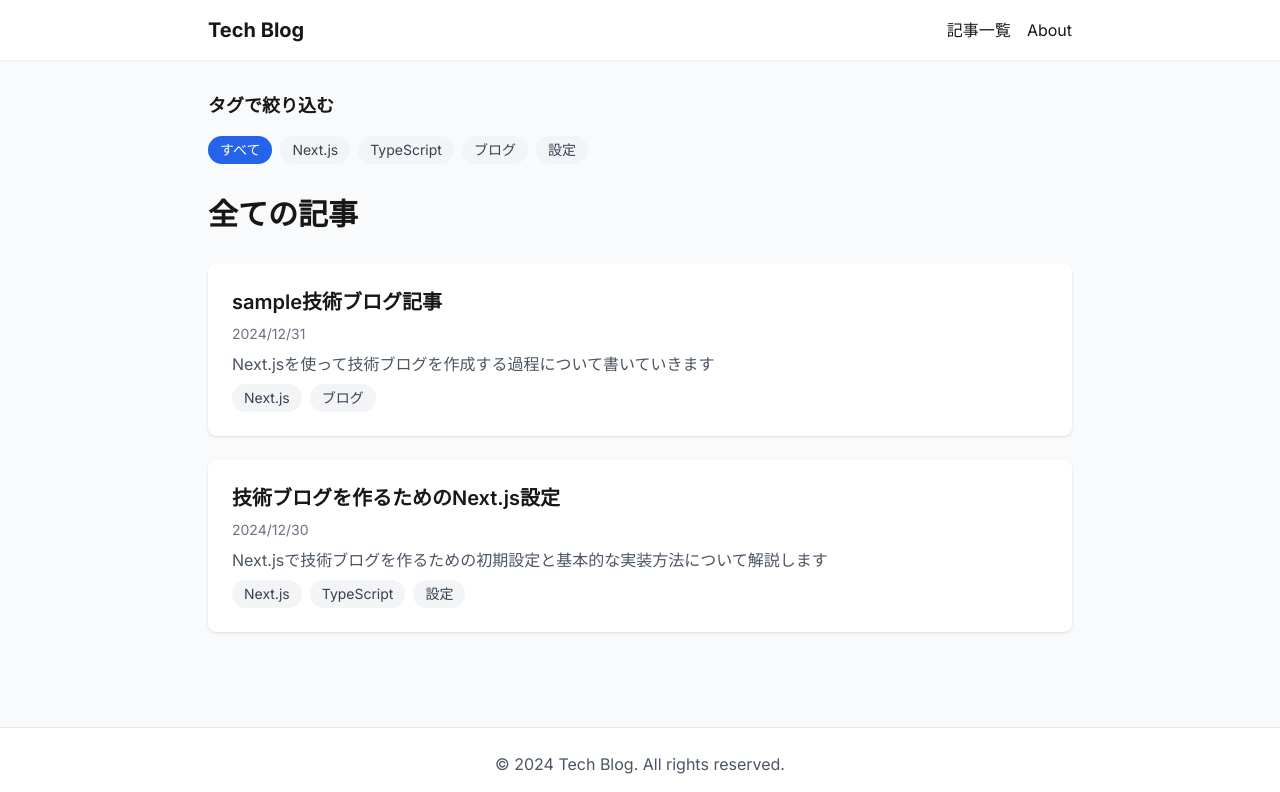
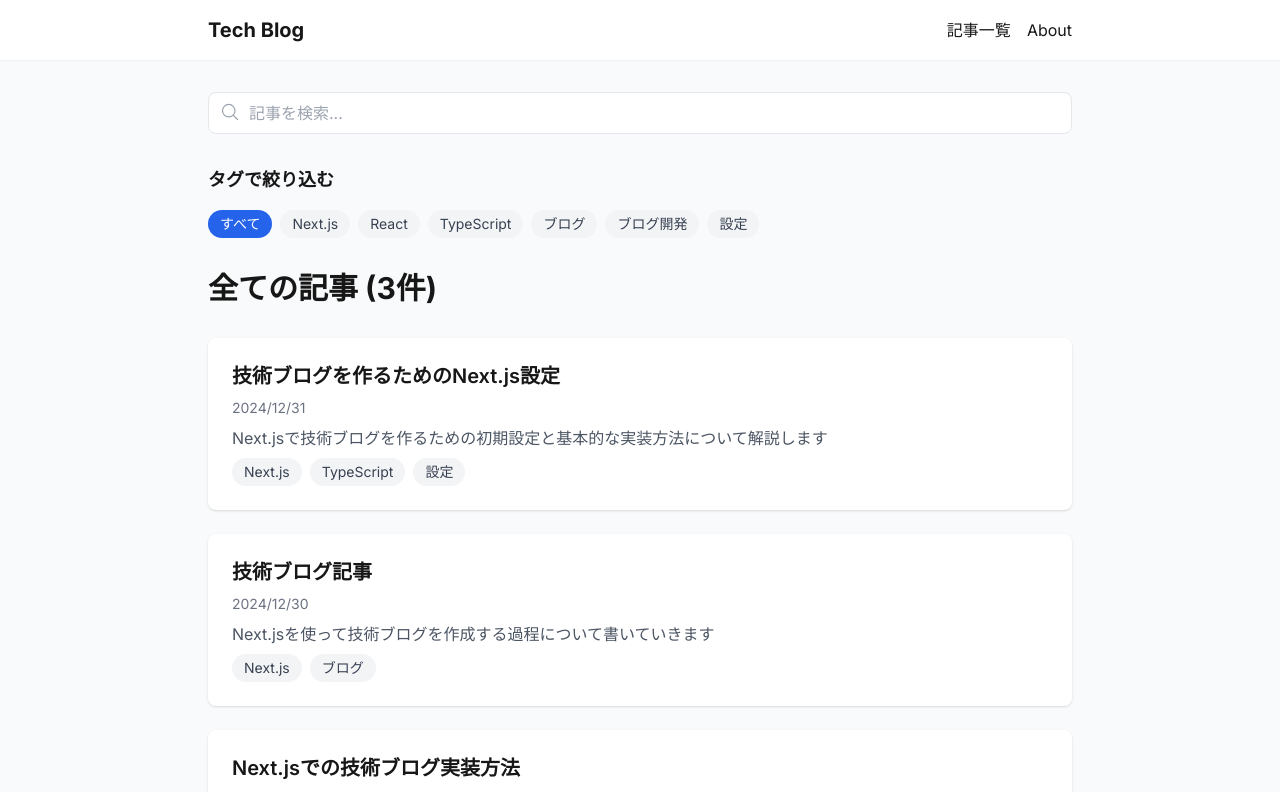
Before and after one commit to n-haruhi/my-tech-blog, a Next.js app: page /posts in a window 1280 px wide. Shown: the top 792 px of the page. Built offline with nearby package versions, Linux system fonts and the light colour scheme.

Commit message:
Add: search functionality with tag filtering

```diff
--- a/package.json
+++ b/package.json
@@ -9,6 +9,7 @@
     "lint": "next lint"
   },
   "dependencies": {
+    "@heroicons/react": "^2.2.0",
     "@mdx-js/loader": "^3.1.0",
     "@mdx-js/react": "^3.1.0",
     "@next/mdx": "^15.1.3",
--- a/src/app/layout.tsx
+++ b/src/app/layout.tsx
@@ -5,8 +5,24 @@ import "./globals.css"
 const inter = Inter({ subsets: ["latin"] })
 
 export const metadata: Metadata = {
-  title: "Tech Blog",
-  description: "技術ブログ",
+  title: {
+    default: 'Tech Blog',
+    template: '%s | Tech Blog'
+  },
+  description: 'フロントエンド開発とシステム設計についての技術ブログ',
+  openGraph: {
+    title: 'Tech Blog',
+    description: 'フロントエンド開発とシステム設計についての技術ブログ',
+    url: 'https://your-domain.com', // あとでVercelのURLに更新
+    siteName: 'Tech Blog',
+    locale: 'ja_JP',
+    type: 'website',
+  },
+  twitter: {
+    card: 'summary_large_image',
+    title: 'Tech Blog',
+    description: 'フロントエンド開発とシステム設計についての技術ブログ',
+  },
 }
 
 export default function RootLayout({
--- /dev/null
+++ b/src/app/posts/[slug]/PostContent.tsx
@@ -0,0 +1,38 @@
+'use client'
+
+import Markdown from '@/components/Markdown'
+import TableOfContents from '@/components/TableOfContents'
+import type { Post } from '@/lib/posts'
+
+type Props = {
+  post: Post
+}
+
+export default function PostContent({ post }: Props) {
+  return (
+    <article className="prose prose-lg max-w-none">
+      <h1 className="text-3xl font-bold mb-4">{post.title}</h1>
+      <div className="mb-8">
+        <div className="text-gray-500 mb-4">
+          {new Date(post.date).toLocaleDateString('ja-JP')}
+        </div>
+        <div className="flex flex-wrap gap-2">
+          {post.tags.map((tag) => (
+            <span
+              key={tag}
+              className="bg-gray-100 text-gray-700 text-sm px-3 py-1 rounded-full"
+            >
+              {tag}
+            </span>
+          ))}
+        </div>
+      </div>
+
+      <TableOfContents />
+
+      <div className="prose prose-blue">
+        <Markdown content={post.content} />
+      </div>
+    </article>
+  )
+}
--- a/src/app/posts/[slug]/page.tsx
+++ b/src/app/posts/[slug]/page.tsx
@@ -1,6 +1,6 @@
-import { getPostData, getSortedPostsData } from '@/lib/posts'
+import { getPostData } from '@/lib/posts'
 import { notFound } from 'next/navigation'
-import Markdown from '@/components/Markdown'
+import PostContent from './PostContent'
 
 type Props = {
   params: Promise<{
@@ -8,41 +8,11 @@ type Props = {
   }>
 }
 
-export function generateStaticParams() {
-  const posts = getSortedPostsData()
-  return posts.map((post) => ({
-    slug: post.slug,
-  }))
-}
-
 export default async function Post({ params }: Props) {
   try {
     const resolvedParams = await params
     const post = await getPostData(resolvedParams.slug)
-
-    return (
-      <article className="prose prose-lg max-w-none">
-        <h1 className="text-3xl font-bold mb-4">{post.title}</h1>
-        <div className="mb-8">
-          <div className="text-gray-500 mb-4">
-            {new Date(post.date).toLocaleDateString('ja-JP')}
-          </div>
-          <div className="flex flex-wrap gap-2">
-            {post.tags.map((tag) => (
-              <span
-                key={tag}
-                className="bg-gray-100 text-gray-700 text-sm px-3 py-1 rounded-full"
-              >
-                {tag}
-              </span>
-            ))}
-          </div>
-        </div>
-        <div className="prose prose-blue">
-          <Markdown content={post.content} />
-        </div>
-      </article>
-    )
+    return <PostContent post={post} />
   } catch (e) {
     notFound()
   }
--- a/src/app/posts/page.tsx
+++ b/src/app/posts/page.tsx
@@ -1,7 +1,18 @@
 import { getSortedPostsData } from '@/lib/posts'
-import PostsList from '../../components/PostsList'
+import PostsList from '@/components/PostsList'
+import { Metadata } from 'next'
 
-export default function Posts() {
+export const metadata: Metadata = {
+  title: '記事一覧',
+  description: 'Tech Blogの記事一覧ページです。',
+  openGraph: {
+    title: '記事一覧 | Tech Blog',
+    description: 'Tech Blogの記事一覧ページです。',
+    type: 'website',
+  },
+}
+
+export default async function Posts() {
   const posts = getSortedPostsData()
   return <PostsList posts={posts} />
 }
--- a/src/components/PostsList.tsx
+++ b/src/components/PostsList.tsx
@@ -3,6 +3,7 @@
 import { useState } from 'react'
 import PostCard from '@/components/PostCard'
 import type { Post } from '@/lib/posts'
+import { MagnifyingGlassIcon } from '@heroicons/react/24/outline'
 
 type PostsListProps = {
   posts: Post[]
@@ -14,16 +15,35 @@ export default function PostsList({ posts }: PostsListProps) {
     new Set(posts.flatMap(post => post.tags))
   ).sort()
 
-  // 選択中のタグを管理するstate
   const [selectedTag, setSelectedTag] = useState<string | null>(null)
+  const [searchQuery, setSearchQuery] = useState('')
 
-  // 選択されたタグでフィルタリングした記事一覧
-  const filteredPosts = selectedTag
-    ? posts.filter(post => post.tags.includes(selectedTag))
-    : posts
+  // タグと検索クエリの両方でフィルタリング
+  const filteredPosts = posts
+    .filter(post => !selectedTag || post.tags.includes(selectedTag))
+    .filter(post =>
+      searchQuery === '' ||
+      post.title.toLowerCase().includes(searchQuery.toLowerCase()) ||
+      post.tags.some(tag => tag.toLowerCase().includes(searchQuery.toLowerCase())) ||
+      post.excerpt.toLowerCase().includes(searchQuery.toLowerCase())
+    )
 
   return (
     <div>
+      {/* 検索バー */}
+      <div className="mb-8">
+        <div className="relative">
+          <input
+            type="text"
+            placeholder="記事を検索..."
+            value={searchQuery}
+            onChange={(e) => setSearchQuery(e.target.value)}
+            className="w-full px-4 py-2 pl-10 border rounded-lg focus:outline-none focus:ring-2 focus:ring-blue-500"
+          />
+          <MagnifyingGlassIcon className="absolute left-3 top-2.5 h-5 w-5 text-gray-400" />
+        </div>
+      </div>
+
       {/* タグフィルター */}
       <div className="mb-8">
         <h2 className="text-lg font-semibold mb-4">タグで絞り込む</h2>
@@ -54,14 +74,24 @@ export default function PostsList({ posts }: PostsListProps) {
         </div>
       </div>
 
-      {/* 記事一覧 */}
+      {/* 記事一覧のヘッダー */}
       <h1 className="text-3xl font-bold mb-8">
         {selectedTag ? `${selectedTag}の記事一覧` : '全ての記事'}
+        {searchQuery && ` - "${searchQuery}"の検索結果`}
+        {filteredPosts.length > 0 && ` (${filteredPosts.length}件)`}
       </h1>
+
+      {/* 記事一覧 */}
       <div className="grid gap-6">
-        {filteredPosts.map((post) => (
-          <PostCard key={post.slug} post={post} />
-        ))}
+        {filteredPosts.length > 0 ? (
+          filteredPosts.map((post) => (
+            <PostCard key={post.slug} post={post} />
+          ))
+        ) : (
+          <p className="text-gray-600 text-center py-8">
+            該当する記事が見つかりませんでした。
+          </p>
+        )}
       </div>
     </div>
   )
--- /dev/null
+++ b/src/components/TableOfContents.tsx
@@ -0,0 +1,61 @@
+'use client'
+
+import { useState, useEffect } from 'react'
+
+type Heading = {
+  id: string
+  text: string
+  level: number
+}
+
+export default function TableOfContents() {
+  const [headings, setHeadings] = useState<Heading[]>([])
+
+  useEffect(() => {
+    // 記事内のh1, h2, h3タグを取得
+    const elements = document.querySelectorAll('h1, h2, h3')
+    const headingElements = Array.from(elements)
+
+    // 見出し要素を配列に変換
+    const headings = headingElements.map((heading) => {
+      // 各見出しにIDを設定（スクロール用）
+      const id = heading.id || heading.textContent?.toLowerCase().replace(/\s+/g, '-') || ''
+      if (!heading.id) {
+        heading.id = id
+      }
+
+      return {
+        id,
+        text: heading.textContent || '',
+        level: parseInt(heading.tagName[1])
+      }
+    })
+
+    setHeadings(headings)
+  }, [])
+
+  if (headings.length === 0) {
+    return null
+  }
+
+  return (
+    <nav className="bg-white rounded-lg p-4 shadow-sm mb-8">
+      <h2 className="text-lg font-semibold mb-4">目次</h2>
+      <ul className="space-y-2">
+        {headings.map((heading) => (
+          <li
+            key={heading.id}
+            style={{ paddingLeft: `${(heading.level - 1) * 1}rem` }}
+          >
+
+            <a  href={`#${heading.id}`}
+              className="text-gray-600 hover:text-blue-600 hover:underline"
+            >
+              {heading.text}
+            </a>
+          </li>
+        ))}
+      </ul>
+    </nav>
+  )
+}
--- a/src/lib/posts.ts
+++ b/src/lib/posts.ts
@@ -4,7 +4,7 @@ import matter from 'gray-matter'
 
 const postsDirectory = path.join(process.cwd(), 'src/posts')
 
-export type Post = {
+export interface Post {
   slug: string
   title: string
   date: string
--- a/src/posts/first-post.md
+++ b/src/posts/first-post.md
@@ -1,6 +1,6 @@
 ---
-title: 'sample技術ブログ記事'
-date: '2024-12-31'
+title: '技術ブログ記事'
+date: '2024-12-30'
 tags: ['Next.js', 'ブログ']
 excerpt: 'Next.jsを使って技術ブログを作成する過程について書いていきます'
 ---
--- a/src/posts/second-post.md
+++ b/src/posts/second-post.md
@@ -1,6 +1,6 @@
 ---
 title: '技術ブログを作るためのNext.js設定'
-date: '2024-12-30'
+date: '2024-12-31'
 tags: ['Next.js', 'TypeScript', '設定']
 excerpt: 'Next.jsで技術ブログを作るための初期設定と基本的な実装方法について解説します'
 ---
--- /dev/null
+++ b/src/posts/third-post.md
@@ -0,0 +1,37 @@
+---
+title: 'Next.jsでの技術ブログ実装方法'
+date: '2024-01-01'
+tags: ['Next.js', 'React', 'ブログ開発']
+excerpt: 'Next.jsを使用した技術ブログの実装方法について詳しく解説します'
+---
+
+# Next.jsでの技術ブログ実装
+
+## はじめに
+Next.jsは技術ブログの構築に最適なフレームワークです。
+
+### 選定理由
+- TypeScriptのサポート
+- ファイルベースのルーティング
+- 優れたパフォーマンス
+
+## 基本設定
+プロジェクトの基本設定について説明します。
+
+### 必要なパッケージ
+- next
+- react
+- typescript
+- tailwindcss
+
+### 初期構築
+プロジェクトの初期構築手順を説明します。
+
+## 機能実装
+主な機能の実装方法について解説します。
+
+### マークダウン対応
+マークダウンファイルの処理方法について。
+
+### シンタックスハイライト
+コードブロックの装飾について...
```
Also changed, not shown: 1 other file (tests, documents, lock files or other folders).
